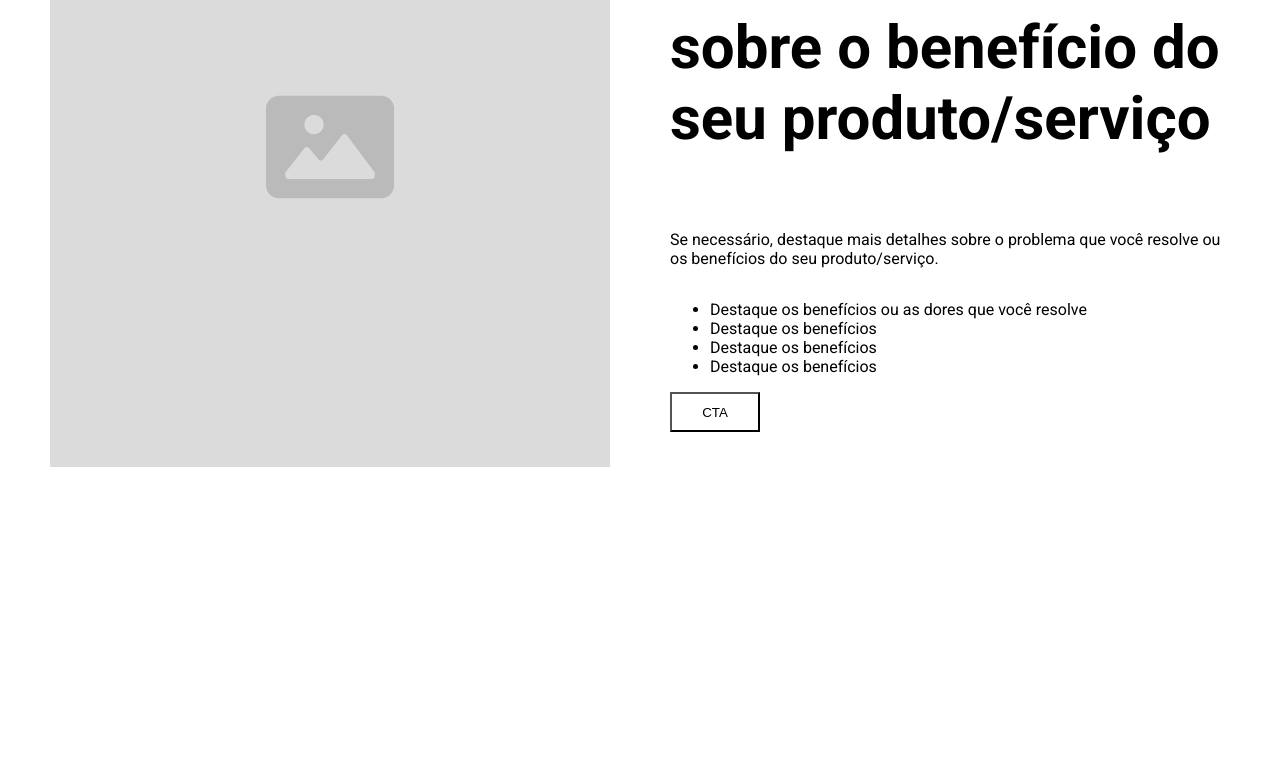
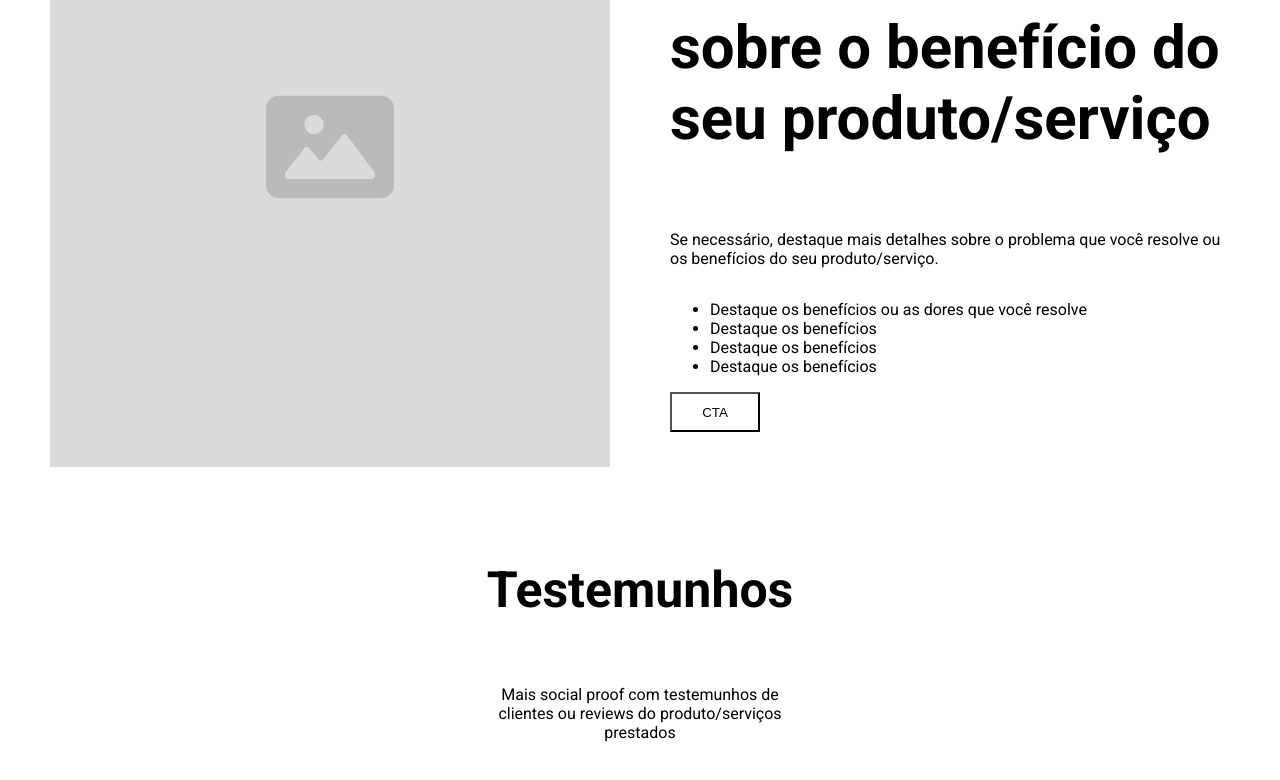
Before and after one commit to Narciso39/angular, an Angular app: page / in a window 1280 px wide. Shown: the part 2421-3201 px from the top of the page. Before the commit the page ends 2920 px from the top, so only its background shows below. Built offline with nearby package versions, Linux system fonts and the light colour scheme.

Commit message:
to com preguiça de programar

```diff
--- /dev/null
+++ b/src/app/components/comments-bar/comments-bar.component.css
@@ -0,0 +1,23 @@
+.comments-bar {
+  display: flex;
+  align-items: center;
+  justify-content: center;
+  padding-top: 40px;
+}
+
+
+.title-comments {
+  display: flex;
+  align-items: center;
+  flex-direction: column;
+  text-align: center;
+  width: 25%;
+  /* padding: ; */
+}
+
+.title-comments h3 {
+  font-size: 50px;
+}
+
+/* .title-comments p {
+} */
--- /dev/null
+++ b/src/app/components/comments-bar/comments-bar.component.html
@@ -0,0 +1,6 @@
+<section class="comments-bar">
+  <div class="title-comments">
+    <h3>Testemunhos</h3>
+    <p>Mais social proof com testemunhos de clientes ou reviews do produto/serviços prestados</p>
+  </div>
+</section>
--- a/src/app/components/home/home.component.html
+++ b/src/app/components/home/home.component.html
@@ -5,4 +5,5 @@
   <app-information-bar></app-information-bar>
   <app-inverted-section [inverted]="'standard'"></app-inverted-section>
   <app-inverted-section [inverted]="'out'"></app-inverted-section>
+  <app-comments-bar></app-comments-bar>
 </main>
--- a/src/app/components/home/home.component.ts
+++ b/src/app/components/home/home.component.ts
@@ -3,10 +3,11 @@ import { HeaderComponent } from '../header/header.component';
 import { HeroComponent } from '../hero/hero.component';
 import { InformationBarComponent } from '../information-bar/information-bar.component';
 import { InvertedSectionComponent } from '../inverted-section/inverted-section.component';
+import { CommentsBarComponent } from '../comments-bar/comments-bar.component';
 
 @Component({
   selector: 'app-home',
-  imports: [HeaderComponent, HeroComponent, InformationBarComponent, InvertedSectionComponent],
+  imports: [HeaderComponent, HeroComponent, InformationBarComponent, InvertedSectionComponent, CommentsBarComponent],
   templateUrl: './home.component.html',
   styleUrl: './home.component.css'
 })
```
Also changed, not shown: src/app/components/comments-bar/comments-bar.component.ts (added, +11 -0 lines), 1 other file (tests, documents, lock files or other folders).
